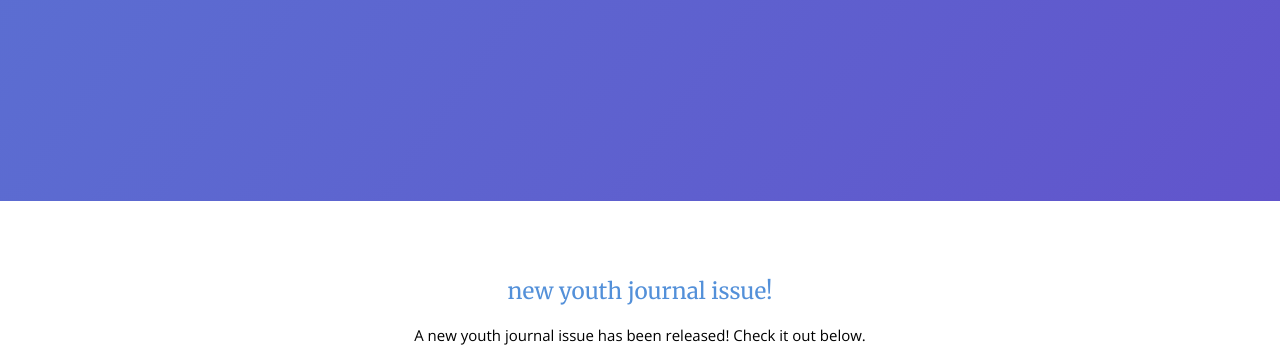
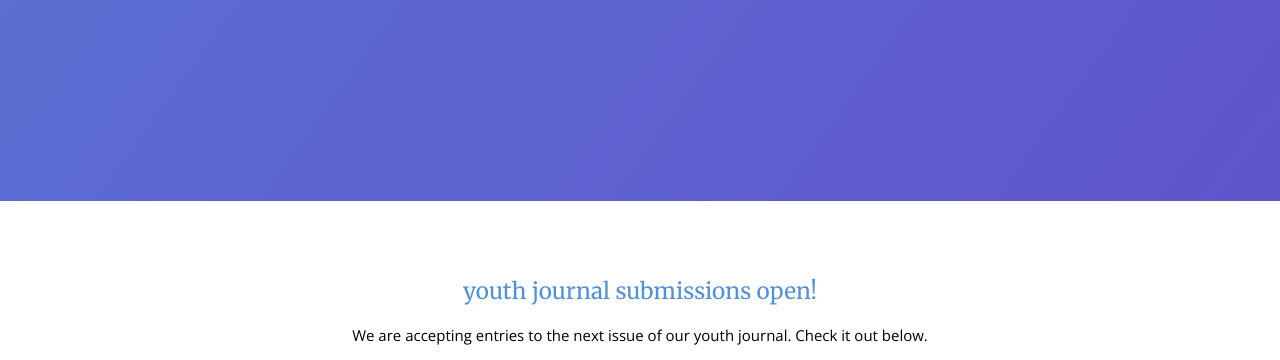
Before and after one commit to vonlugersbutter/tellura, a plain HTML site: page public/index.html in a window 1280 px wide. Shown: the part 399-759 px from the top of the page. Drawn offline with nearby package versions, Linux system fonts and the light colour scheme.

Commit message:
updated homepage

```diff
--- a/public/index.html
+++ b/public/index.html
@@ -22,8 +22,8 @@
       <div class="container"><h1 id="main-title">a guide to frontiers in science.</h1></div>
     </div>
 
-    <div id="introduction" class="container reveal text-center" style="width: 75%;"><h2>new youth journal issue!</h2>
-      <p>A new youth journal issue has been released! Check it out below.</p>
+    <div id="introduction" class="container reveal text-center" style="width: 75%;"><h2>youth journal submissions open!</h2>
+      <p>We are accepting entries to the next issue of our youth journal. Check it out below.</p>
       <a href="youthjournal.html" class="btn btn-info">youth journal</a>
     </div>
 
```
